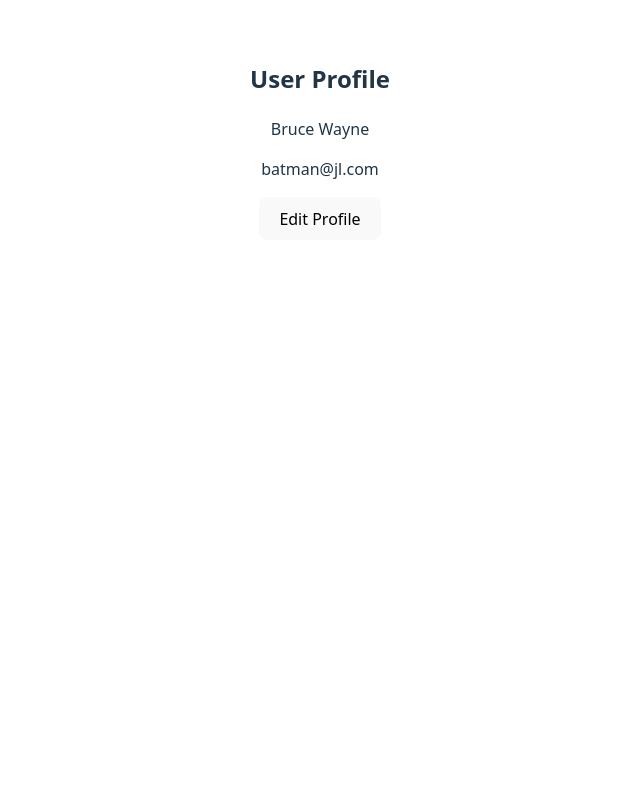
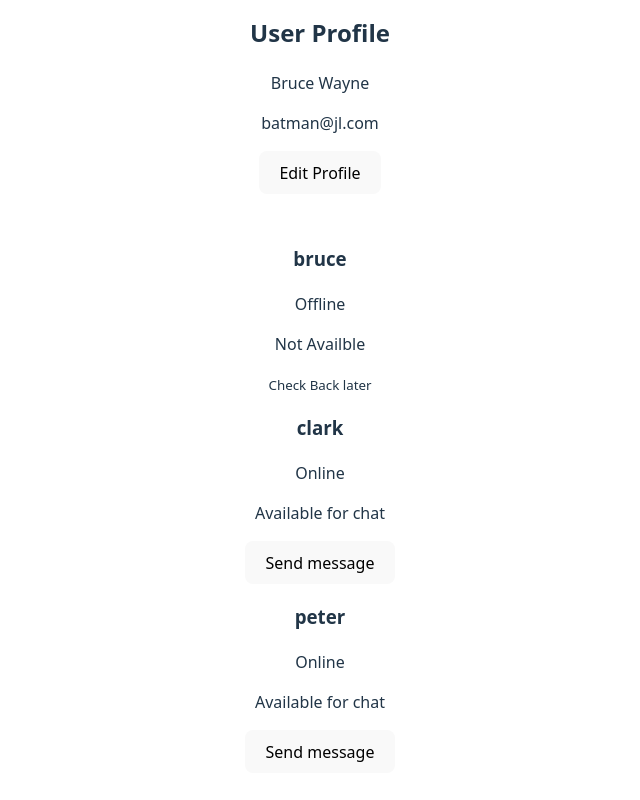
Before and after one commit to likhithsait/react, a React (Vite) app in the folder my-react-app/: page / in a window 1280 px wide. Shown: the part 450-1250 px from the top of the page, without its empty margins (320-960 px from the left). Before the commit the page ends 800 px from the top, so only its background shows below. Built offline with nearby package versions, Linux system fonts and the light colour scheme.

Commit message:
conditional rendering-> if-else, and operator, terinary operator, returning null )

```diff
--- a/my-react-app/src/App.jsx
+++ b/my-react-app/src/App.jsx
@@ -3,6 +3,7 @@ import {Welcome} from './welcome'
 import { UserInfo } from './UserInfo'
 import { UserCard } from './UserCard'
 import { CardWrapper } from './CardWrapper'
+import { UserDetails } from './UserDetails'
 function App() {
 
 
@@ -19,6 +20,9 @@ function App() {
           <p>batman@jl.com</p>
           <button>Edit Profile</button>
         </CardWrapper>
+        <UserDetails name="bruce" isOnline={false}></UserDetails>
+        <UserDetails name= "clark" isOnline={true}></UserDetails>
+        <UserDetails name= "peter" isOnline={true}></UserDetails>
       </div>
     </>
   );
--- /dev/null
+++ b/my-react-app/src/UserDetails.jsx
@@ -0,0 +1,41 @@
+export const UserDetails = ({name, isOnline})=>{
+    /*if(isOnline){
+        return(
+    <div>
+        <h1>
+            {name}
+        </h1>
+        <p>
+            Status: Online
+        </p>
+        <small> Available for chat</small>
+        <button>send message</button>
+    </div>
+
+    )
+    }
+    return(
+    <div>
+        <h1>
+            {name}
+        </h1>
+        <p>
+            Status: offline
+        </p>
+        <small> Checkback later</small>
+    </div>
+
+    )*/
+    return(
+        <div>
+        <h3>{name}</h3>
+        <p>{isOnline?"Online":"Offline"}</p>
+        <p>{isOnline?"Available for chat":"Not Availble"}</p>
+        {isOnline ? (<button>Send message</button>):
+                (<small>Check Back later</small>)}
+
+        </div>
+    )
+
+
+}
```
Also changed, not shown: my-react-app/src/UserCard.jsx (line endings or trailing spaces).
